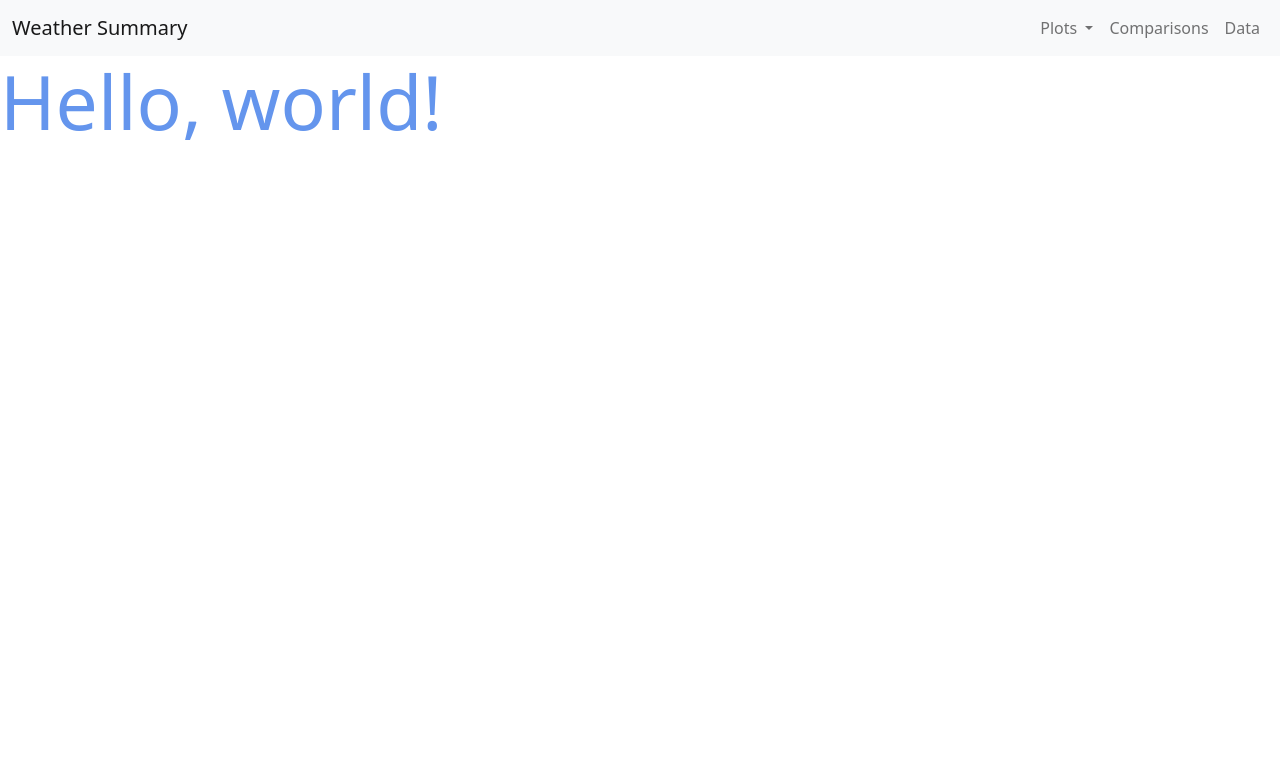
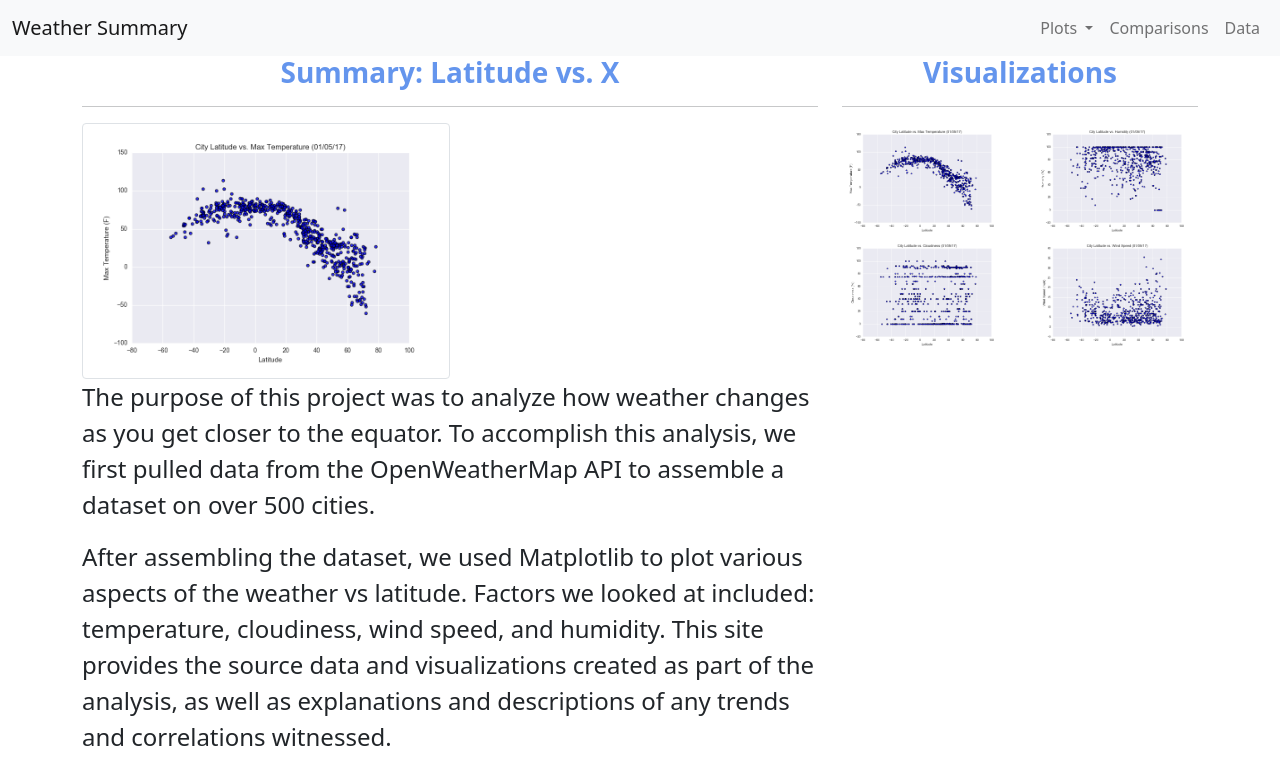
Before and after one commit to LaurenGT/web_design_challenge, a plain HTML site: page navbar.html in a window 1280 px wide. Drawn offline with nearby package versions, Linux system fonts and the light colour scheme.

Commit message:
changing images to thumbnails

```diff
--- a/navbar.html
+++ b/navbar.html
@@ -1,3 +1,16 @@
+<!-- A landing page containing:
+
+An explanation of the project.
+Links to each visualizations page. There should be a sidebar containing preview images of each plot, and clicking an image should take the user to that visualization. -->
+
+<!-- The website must, at the top of every page, have a navigation menu that:
+
+- Has the name of the site on the left of the nav which allows users to return to the landing page from any page.
+- Contains a dropdown menu on the right of the navbar named "Plots" that provides a link to each individual visualization page.
+- Provides two more text links on the right: "Comparisons," which links to the comparisons page, and "Data," which links to the data page.
+- Is responsive such that at smaller screen sizes the navbar links are replaced by a sandwich menu. The nav must have similar behavior as the screenshots "Navigation Menu" section (notice the background color change). Again, bootstrap has relatively easy ways to accomplish this, but it's not the only way. -->
+
+
 <!doctype html>
 <html lang="en">
   <head>
@@ -49,7 +62,46 @@
       </div>
       </nav>
 
-    <h1>Hello, world!</h1>
+      <div class="container content">
+        <div class="row">
+            <div class="col-md-8">
+                <div class="col-md-12">
+                    <h3>Summary: Latitude vs. X </h3>
+                    <hr>
+                    <div class="thumbnail">
+                        <img class="img-thumbnail float-left" src="Resources/assets/images/temp.png " width="50%" alt="temperature">
+                    </div>
+                    <p>The purpose of this project was to analyze how weather changes as you get closer to the equator. To accomplish this analysis, we first pulled data from the OpenWeatherMap API to assemble a dataset on over 500 cities.  </p>
+
+                    <p>After assembling the dataset, we used Matplotlib to plot various aspects of the weather vs latitude. Factors we looked at included: temperature, cloudiness, wind speed, and humidity. This site provides the source data and visualizations created as part of the analysis, as well as explanations and descriptions of any trends and correlations witnessed.</p>
+                </div>
+            </div>
+            <!--visualization adjustments-->
+            <div class="col-md-4">
+                <div class="col-md-12">
+                    <h3>Visualizations</h3>
+                    <hr>
+                    <div class="row">
+                        <div class="col-3 col-md-6">
+                            <a href="temp.html"><img src="Resources/assets/images/temp.png" width="100%"  alt="temperature">
+                            </a>
+                        </div>
+                        <div class="col-3 col-md-6">
+                            <a href="humidity.html"><img src="Resources/assets/images/humidity.png" width="100%" alt="humidity"></a>
+                        </div>
+
+                        <div class="col-3 col-md-6">
+                            <a href="cloudiness.html"><img src="Resources/assets/images/cloud.png" width="100%"  alt="cloudiness"></a>
+                        </div>
+
+                        <div class="col-3 col-md-6">
+                            <a href="windspeed.html"><img src="Resources/assets/images/wind.png"width="100%"  alt="wind speed"></a>
+                        </div>
+                    </div>
+                </div>
+            </div>
+        </div>
+    </div>
   </body>
 
   <footer>
```
Also changed, not shown: cloudiness.html (+13 -5 lines), humidity.html (+12 -4 lines), temp.html (+12 -4 lines), wind.html (+12 -4 lines). Lines whose indentation alone changed are shown as unchanged.
